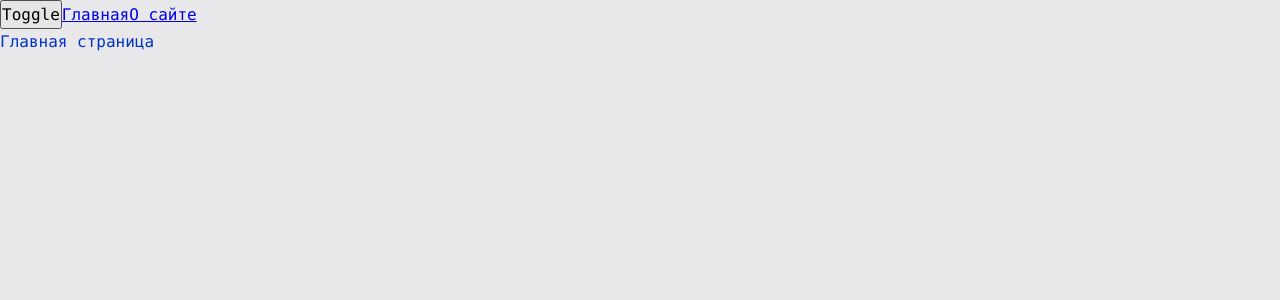
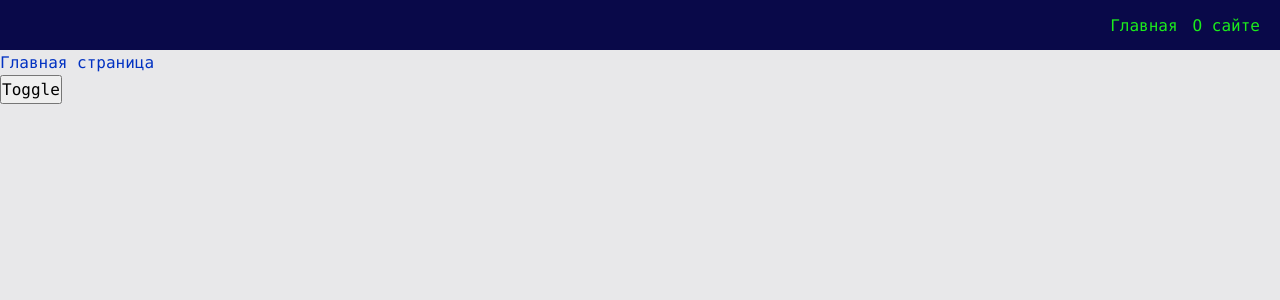
Before and after one commit to MedvedevSergeyA/production-project, a React app: page / in a window 1280 px wide. Shown: the top 300 px of the page. Built offline with nearby package versions, Linux system fonts and the light colour scheme.

Commit message:
create Navbar

```diff
--- a/src/app/App.tsx
+++ b/src/app/App.tsx
@@ -1,9 +1,9 @@
-import React, {Suspense, useContext} from 'react';
+import React from 'react';
 import './styles/index.scss';
-import {Link} from "react-router-dom";
 import {classNames} from "shared/lib/classNames/classNames";
 import {useTheme} from "app/providers/ThemeProvider";
 import {AppRouter} from "app/providers/router";
+import {Navbar} from "widgets/Navbar";
 
 
 
@@ -12,10 +12,9 @@ const App = () => {
     const {theme, toggleTheme} = useTheme()
     return (
         <div className= {classNames('app', {}, [theme])}>
+            <Navbar/>
+            <AppRouter/>
             <button onClick={toggleTheme}>Toggle</button>
-            <Link to={'/'}>Главная</Link>
-            <Link to={'/about'}>О сайте</Link>
-            <AppRouter/>
         </div>
     );
 };
--- a/src/app/providers/router/ui/AppRouter.tsx
+++ b/src/app/providers/router/ui/AppRouter.tsx
@@ -1,7 +1,5 @@
 import React, {Suspense} from 'react';
 import {Route, Routes} from "react-router-dom";
-import {AboutPage} from "pages/AboutPage";
-import {MainPage} from "pages/MainPage";
 import {routeConfig} from "shared/config/routeConfig/routeConfig";
 
 const AppRouter = () => {
--- a/src/app/styles/thems/dark.scss
+++ b/src/app/styles/thems/dark.scss
@@ -1,7 +1,10 @@
 .app.dark {
   --bg-color: #090949;
+  --inverted-bg-color: #e8e8ea;
 
+  --primary-color: #1cec1c;
+  --secondary-color: #1cec1c;
 
-  --primary-color: #049604;
-  --secondary-color: #04ff04;
+  --inverted-primary-color: #0232c2;
+  --inverted-secondary-color: #004dff;
 }
--- a/src/app/styles/thems/normal.scss
+++ b/src/app/styles/thems/normal.scss
@@ -1,7 +1,9 @@
 :root {
   --bg-color: #e8e8ea;
-
+  --inverted-bg-color: #090949;
 
   --primary-color: #0232c2;
   --secondary-color: #0449e0;
+  --inverted-primary-color: #1cec1c;
+  --inverted-secondary-color: #1cec1c;
 }
--- a/src/app/styles/variables/global.scss
+++ b/src/app/styles/variables/global.scss
@@ -10,5 +10,7 @@
   --font-l: var(--font-size-l) / var(--font-line-l) var(--font-family-main);
 
 
+  // Размеры
+  --navbar-height: 50px;
 
 }
--- a/src/shared/lib/classNames/classNames.ts
+++ b/src/shared/lib/classNames/classNames.ts
@@ -1,10 +1,10 @@
 type Mods = Record<string, boolean | string>
 
 
-export function classNames (cls: string, mods: Mods, additional: string[]): string {
+export function classNames (cls: string, mods: Mods = {}, additional: string[] = []): string {
     return [
         cls,
-        ...additional,
+        ...additional.filter(Boolean),
         ...Object.entries(mods)
             .filter(([className, value]) => Boolean(value))
             .map(([className]) => className)
--- /dev/null
+++ b/src/shared/ui/AppLink/AppLink.module.scss
@@ -0,0 +1,11 @@
+.AppLink {
+  color: var(--primary-color);
+  text-decoration: none;
+}
+
+.primary {
+  color: var(--primary-color);
+}
+.secondary {
+  color: var(--inverted-primary-color);
+}
--- /dev/null
+++ b/src/shared/ui/AppLink/AppLink.tsx
@@ -0,0 +1,34 @@
+import {classNames} from "shared/lib/classNames/classNames";
+import cls from './AppLink.module.scss'
+import {Link, LinkProps} from "react-router-dom";
+import {FC} from "react";
+
+export enum AppLinkTheme {
+    PRIMARY = 'primary',
+    SECONDARY = 'secondary',
+}
+
+interface AppLinkProps extends LinkProps{
+    className?: string;
+    theme?: AppLinkTheme;
+}
+
+
+export const AppLink: FC<AppLinkProps> = (props) => {
+    const {
+        to,
+        className,
+        children,
+        theme = AppLinkTheme.PRIMARY,
+        ...otherProps
+    } = props
+    return (
+        <Link
+            to={to}
+            className={classNames(cls.AppLink, {}, [className, cls[theme]])}
+            {...otherProps}
+        >
+            {children}
+        </Link>
+    );
+};
--- /dev/null
+++ b/src/widgets/Navbar/index.ts
@@ -0,0 +1,5 @@
+import {Navbar} from "widgets/Navbar/ui/Navbar";
+
+export {
+    Navbar
+}
--- /dev/null
+++ b/src/widgets/Navbar/ui/Navbar.module.scss
@@ -0,0 +1,18 @@
+.Navbar {
+  width: 100%;
+  height: var(--navbar-height);
+  background: var(--inverted-bg-color);
+  display: flex;
+  align-items: center;
+  padding: 20px;
+}
+
+
+.links {
+  margin-left: auto;
+}
+
+
+.mainLink {
+  margin-right: 15px;
+}
--- /dev/null
+++ b/src/widgets/Navbar/ui/Navbar.tsx
@@ -0,0 +1,23 @@
+import {classNames} from "shared/lib/classNames/classNames";
+import cls from './Navbar.module.scss'
+import {AppLink, AppLinkTheme} from "shared/ui/AppLink/AppLink";
+
+interface NavbarProps {
+    className?: string;
+}
+
+
+export const Navbar = ({className}: NavbarProps) => {
+    return (
+        <div className={classNames(cls.Navbar, {}, [className])}>
+            <div className={cls.links}>
+                <AppLink theme={AppLinkTheme.SECONDARY} to={'/'} className={cls.mainLink}>
+                    Главная
+                </AppLink>
+                <AppLink theme={AppLinkTheme.SECONDARY} to={'/about'}>
+                    О сайте
+                </AppLink>
+            </div>
+        </div>
+    );
+};
```
